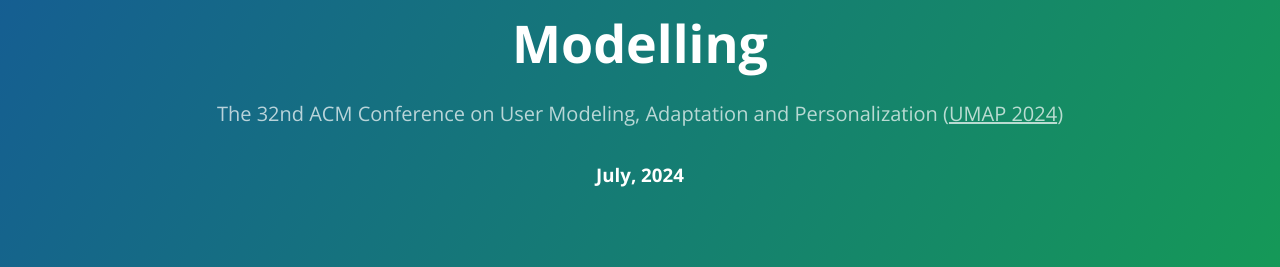
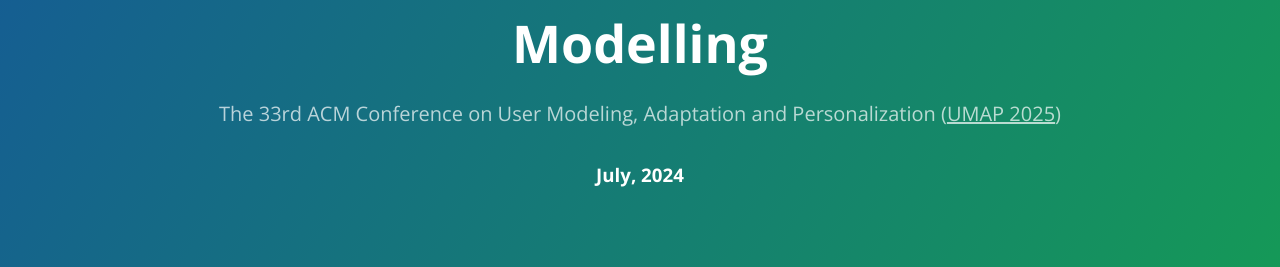
Before and after one commit to sisinflab/webium25, a Jekyll site: the page built from another-page.md, in a window 1280 px wide. Shown: the part 310-577 px from the top of the page. Built offline with Jekyll 4.4.1, drawn with Linux system fonts in a browser that asks for light colours; grey boxes are pictures that could not be loaded.

Commit message:
com3
com3

```diff
--- a/_layouts/default.html
+++ b/_layouts/default.html
@@ -2,7 +2,7 @@
 <html lang="{{ site.lang | default: "en-US" }}">
   <head>
       <meta charset="UTF-8">
-      <title> WeBIUM - 1st Workshop on Wearable Devices<br>and Brain-Computer Interfaces for User Modelling @ UMAP 2024 </title>
+      <title> WeBIUM - 2nd Workshop on Wearable Devices<br>and Brain-Computer Interfaces for User Modelling @ UMAP 2025 </title>
 
 {% seo %}
     <link rel="preconnect" href="https://fonts.gstatic.com">
@@ -22,8 +22,8 @@
       <h1 class="project-name">
         WeBIUM <br> 1st Workshop on Wearable Devices<br>and Brain-Computer Interfaces for User Modelling</h1>
 
-      <h2 class="project-tagline">The 32nd ACM Conference on User Modeling, Adaptation and Personalization
- (<a href="https://www.um.org/umap2024/" style="color:white"><u>UMAP 2024</u></a>)</h2>
+      <h2 class="project-tagline">The 33rd ACM Conference on User Modeling, Adaptation and Personalization
+ (<a href="https://www.um.org/umap2025/" style="color:white"><u>UMAP 2025</u></a>)</h2>
       <h3> July, 2024</h3>
       {% if site.github.is_project_page %}
       {% endif %}
```
Also changed, not shown: 2 other files.
